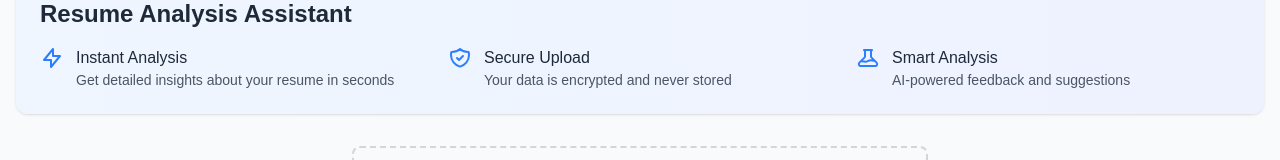
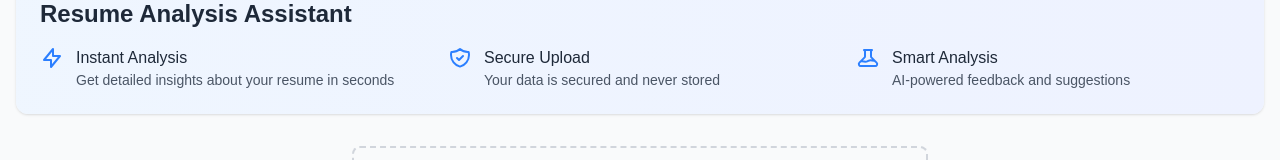
Before and after one commit to mrityu2802/Resume-Agent, a Next.js app in the folder frontend/: page / in a window 1280 px wide. Shown: the part 136-296 px from the top of the page. Built offline with nearby package versions, Linux system fonts and the light colour scheme; no server answers.

Commit message:
Update UploadBox security text for clarity

```diff
--- a/frontend/app/components/UploadBox.tsx
+++ b/frontend/app/components/UploadBox.tsx
@@ -121,7 +121,7 @@ export const UploadBox = ({ onUploadSuccess }: Props) => {
             <div>
               <h3 className="font-medium text-gray-800">Secure Upload</h3>
               <p className="text-sm text-gray-600">
-                Your data is encrypted and never stored
+                Your data is secured and never stored
               </p>
             </div>
           </div>
```
